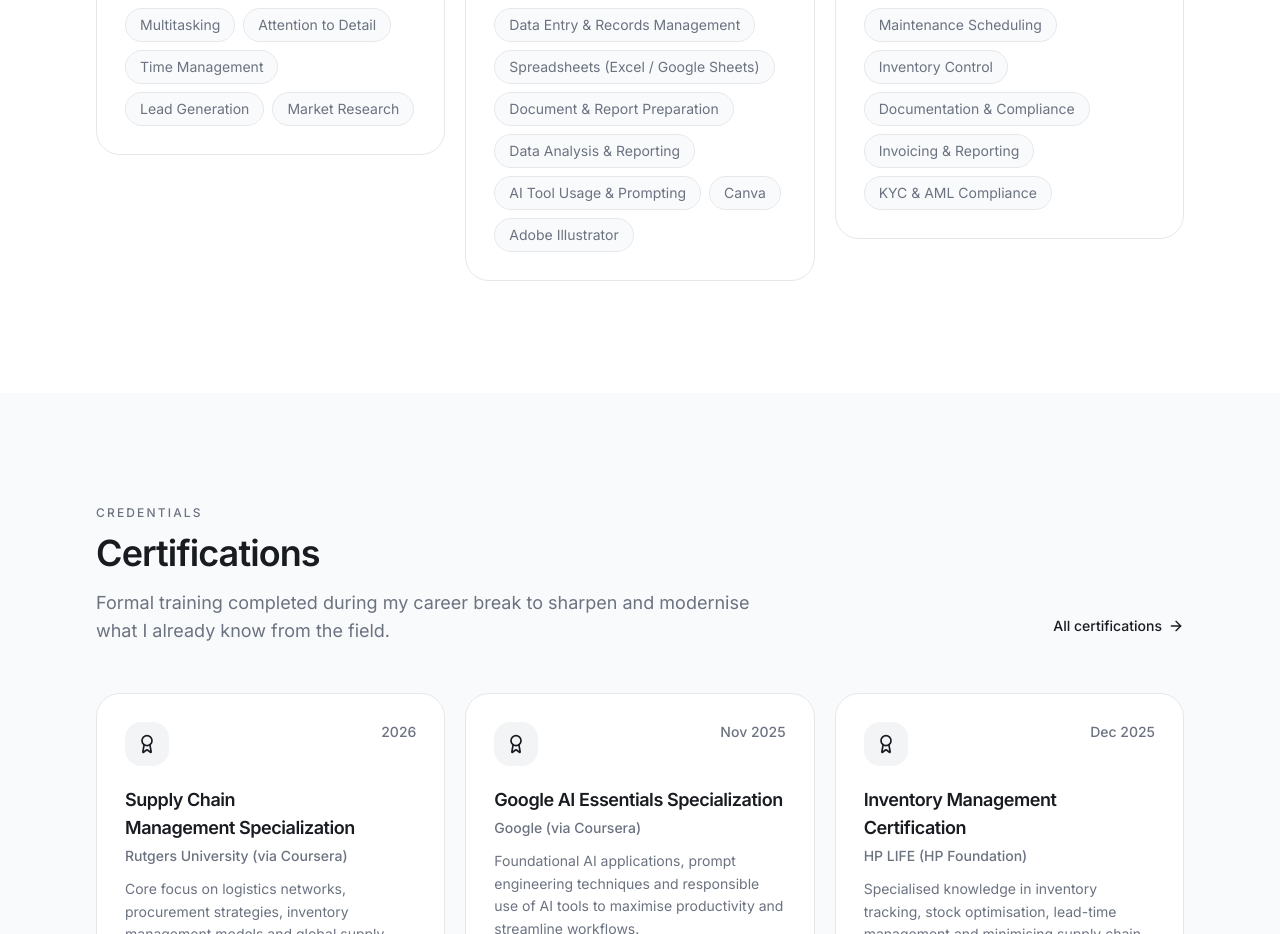
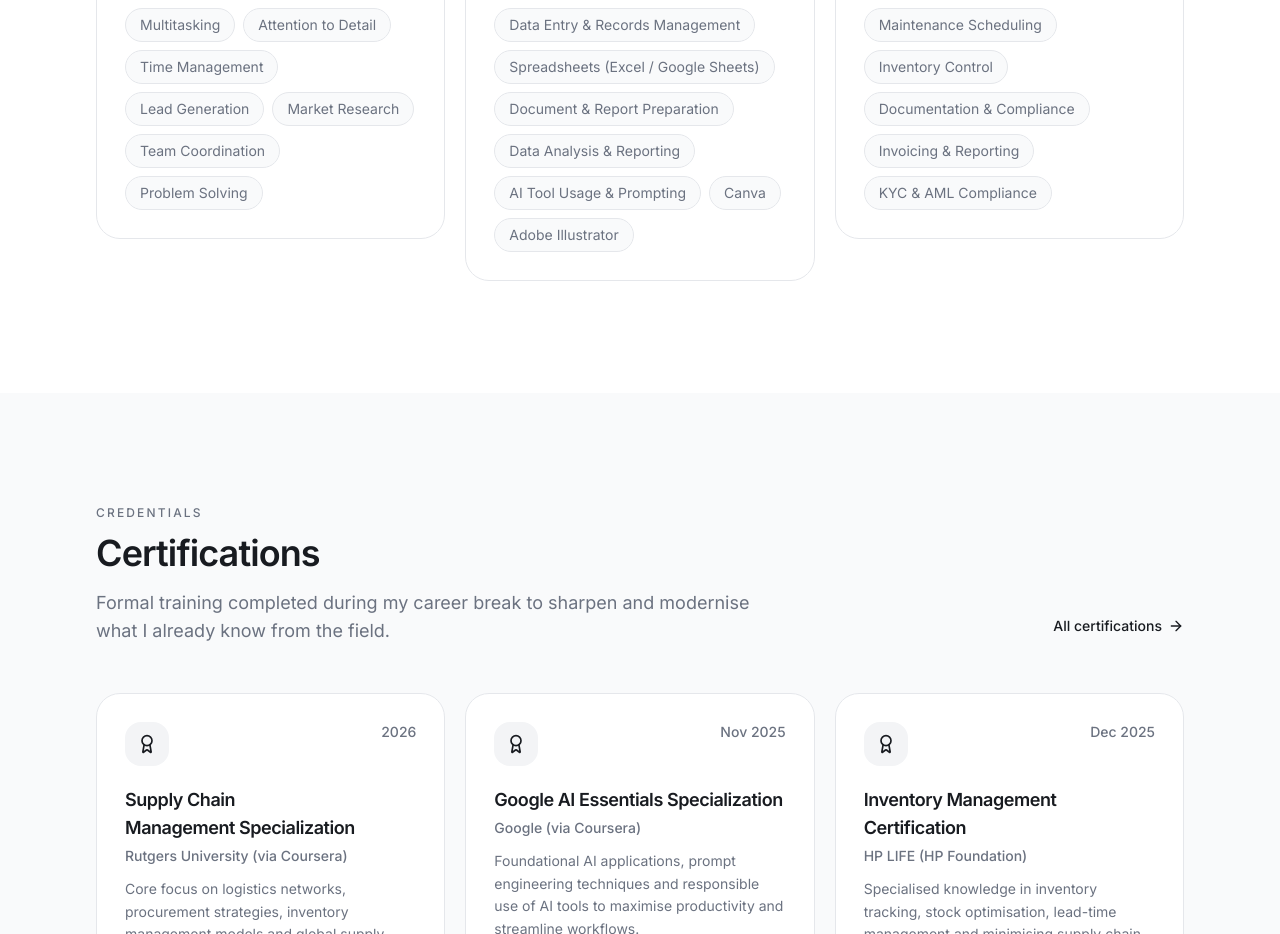
Before and after one commit to celibatej/jewel-claude, a Next.js app: page / in a window 1280 px wide. Shown: the part 3820-4754 px from the top of the page. Built offline with nearby package versions, Linux system fonts and the light colour scheme.

Commit message:
Add Team Coordination and Problem Solving to Professional Skills

```diff
--- a/src/content/data.ts
+++ b/src/content/data.ts
@@ -260,6 +260,8 @@
       "Time Management",
       "Lead Generation",
       "Market Research",
+      "Team Coordination",
+      "Problem Solving",
     ],
   },
   {
```
